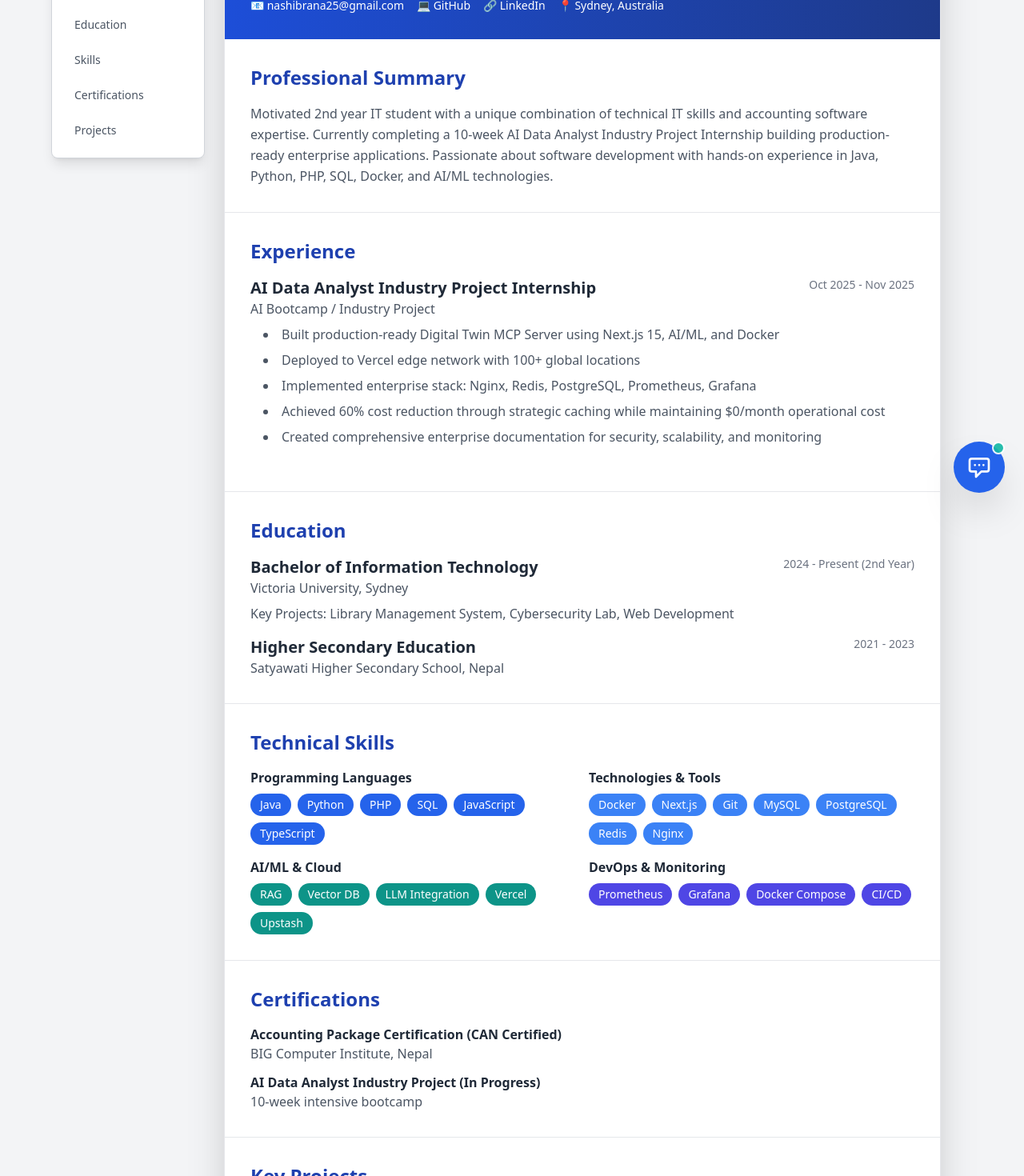
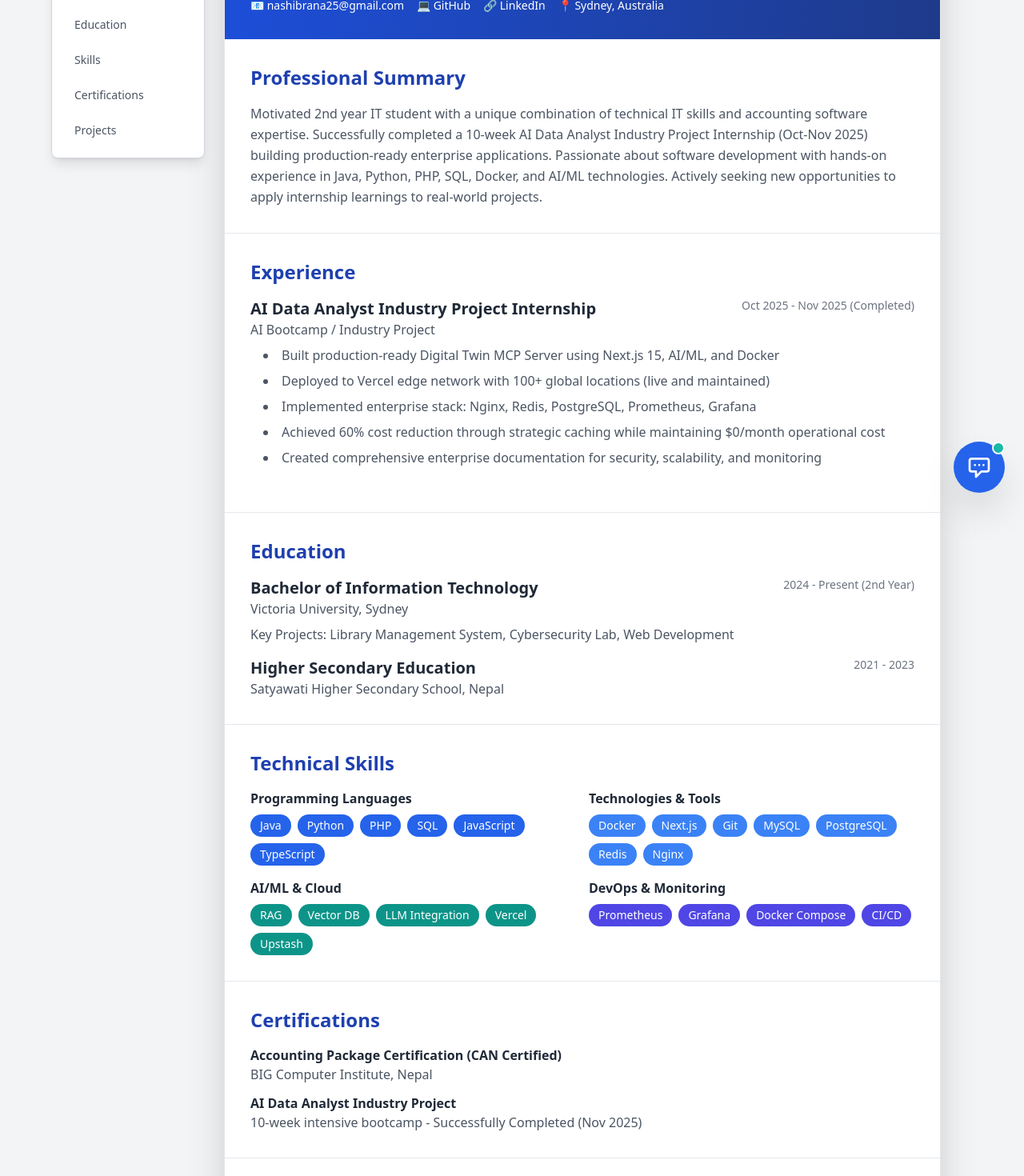
Before and after one commit to nashibrana25-code/mydigitaltwin-mcp-server, a Next.js app in the folder digital-twin-mcp/: page / in a window 1280 px wide. Shown: the part 160-1630 px from the top of the page at 80% size. Built offline with nearby package versions, Linux system fonts and the light colour scheme.

Commit message:
Update internship status to completed and update online resume

```diff
--- a/digital-twin-mcp/components/Resume.tsx
+++ b/digital-twin-mcp/components/Resume.tsx
@@ -51,7 +51,7 @@ export default function Resume() {
       {/* Header Section */}
       <div className="bg-gradient-to-r from-blue-700 to-blue-900 text-white p-8">
         <h1 className="text-4xl font-bold mb-2">Nashib Rana Magar</h1>
-        <p className="text-xl mb-4">2nd Year IT Student | AI Data Analyst Intern</p>
+        <p className="text-xl mb-4">2nd Year IT Student | Former AI Data Analyst Intern</p>
         <div className="flex flex-wrap gap-4 text-sm">
           <a href="mailto:nashibrana25@gmail.com" className="hover:underline">📧 nashibrana25@gmail.com</a>
           <a href="https://github.com/nashibrana25-code" target="_blank" rel="noopener noreferrer" className="hover:underline">💻 GitHub</a>
@@ -65,9 +65,9 @@ export default function Resume() {
         <h2 className="text-2xl font-bold mb-4 text-blue-800">Professional Summary</h2>
         <p className="text-gray-600 leading-relaxed">
           Motivated 2nd year IT student with a unique combination of technical IT skills and accounting software expertise.
-          Currently completing a 10-week AI Data Analyst Industry Project Internship building production-ready enterprise
-          applications. Passionate about software development with hands-on experience in Java, Python, PHP, SQL, Docker,
-          and AI/ML technologies.
+          Successfully completed a 10-week AI Data Analyst Industry Project Internship (Oct-Nov 2025) building production-ready
+          enterprise applications. Passionate about software development with hands-on experience in Java, Python, PHP, SQL, Docker,
+          and AI/ML technologies. Actively seeking new opportunities to apply internship learnings to real-world projects.
         </p>
       </div>
 
@@ -81,11 +81,11 @@ export default function Resume() {
               <h3 className="text-xl font-semibold text-gray-800">AI Data Analyst Industry Project Internship</h3>
               <p className="text-gray-600">AI Bootcamp / Industry Project</p>
             </div>
-            <span className="text-sm text-gray-500">Oct 2025 - Nov 2025</span>
+            <span className="text-sm text-gray-500 whitespace-nowrap">Oct 2025 - Nov 2025 (Completed)</span>
           </div>
           <ul className="list-disc list-inside space-y-2 text-gray-600 ml-4">
             <li>Built production-ready Digital Twin MCP Server using Next.js 15, AI/ML, and Docker</li>
-            <li>Deployed to Vercel edge network with 100+ global locations</li>
+            <li>Deployed to Vercel edge network with 100+ global locations (live and maintained)</li>
             <li>Implemented enterprise stack: Nginx, Redis, PostgreSQL, Prometheus, Grafana</li>
             <li>Achieved 60% cost reduction through strategic caching while maintaining $0/month operational cost</li>
             <li>Created comprehensive enterprise documentation for security, scalability, and monitoring</li>
@@ -179,8 +179,8 @@ export default function Resume() {
             <p className="text-gray-600">BIG Computer Institute, Nepal</p>
           </div>
           <div>
-            <h3 className="font-semibold text-gray-800">AI Data Analyst Industry Project (In Progress)</h3>
-            <p className="text-gray-600">10-week intensive bootcamp</p>
+            <h3 className="font-semibold text-gray-800">AI Data Analyst Industry Project</h3>
+            <p className="text-gray-600">10-week intensive bootcamp - Successfully Completed (Nov 2025)</p>
           </div>
         </div>
       </div>
```
Also changed, not shown: 1 other file (tests, documents, lock files or other folders).
